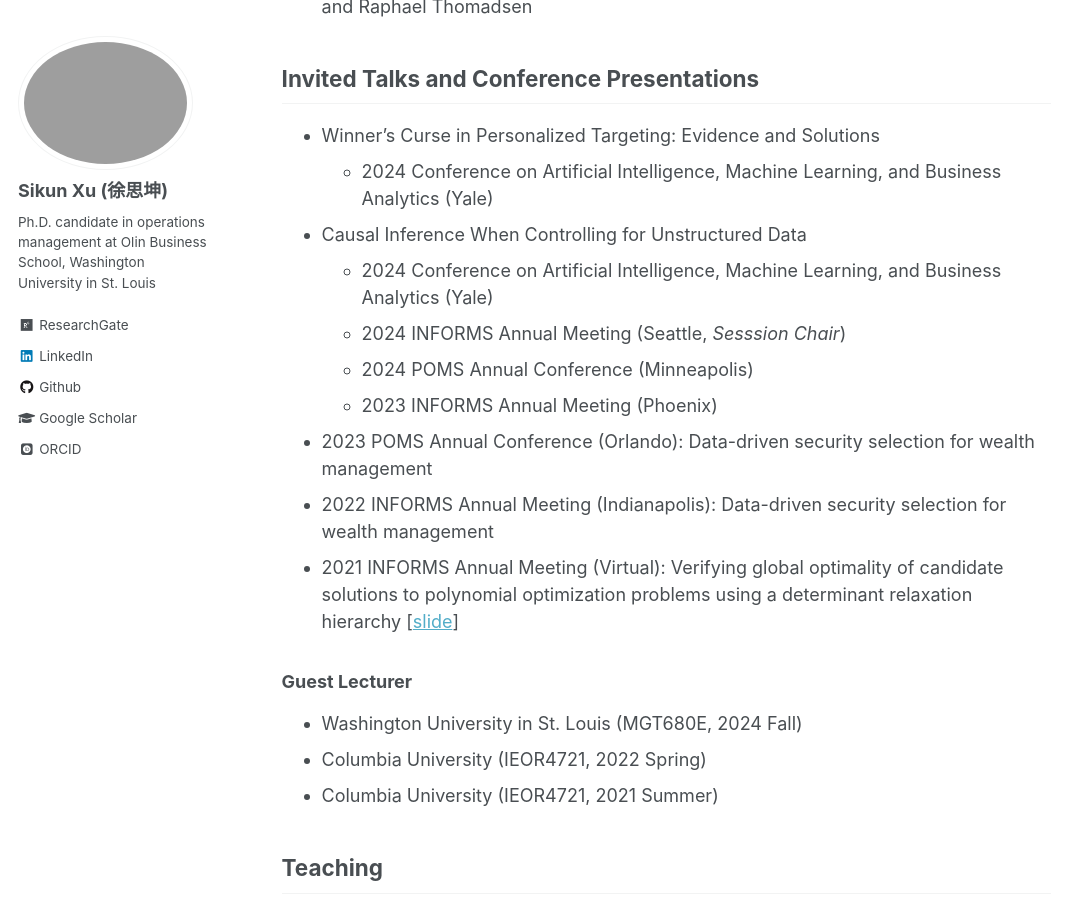
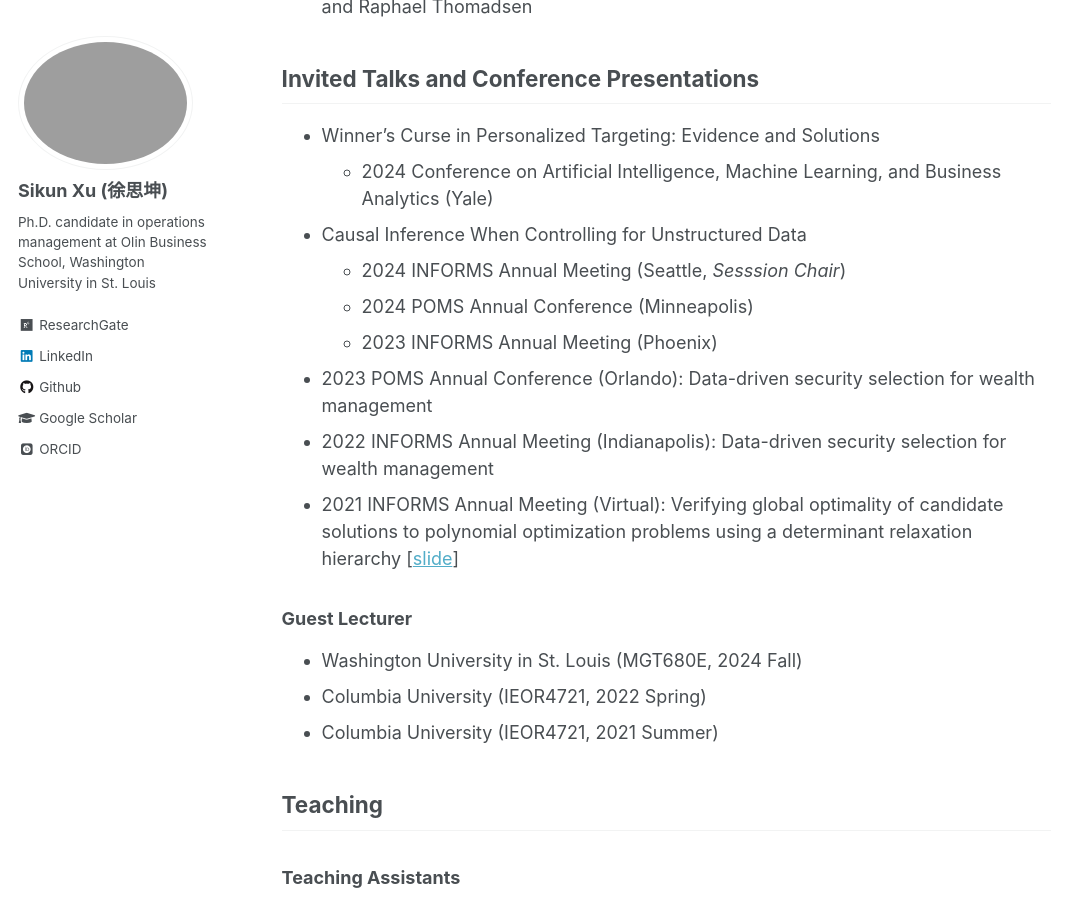
Before and after one commit to iamsikun/iamsikun.github.io, a Jekyll site: the page built from _pages/about.md, in a window 1280 px wide and 900 px high, scrolled down 1189 px. Shown: the whole window, without its empty margins (0-1079 px from the left). Built offline with Jekyll 4.4.1, drawn with Linux system fonts in a browser that asks for light colours; some web fonts are replaced.

Commit message:
Update about.md

```diff
--- a/_pages/about.md
+++ b/_pages/about.md
@@ -37,7 +37,6 @@ I am a Ph.D. candidate in [Supply Chain, Operations, and Technology](https://oli
     * 2024 Conference on Artificial Intelligence, Machine Learning, and Business Analytics (Yale)
 
 * Causal Inference When Controlling for Unstructured Data
-    * 2024 Conference on Artificial Intelligence, Machine Learning, and Business Analytics (Yale)
     * 2024 INFORMS Annual Meeting (Seattle, *Sesssion Chair*)
     * 2024 POMS Annual Conference (Minneapolis)
     * 2023 INFORMS Annual Meeting (Phoenix)
```
